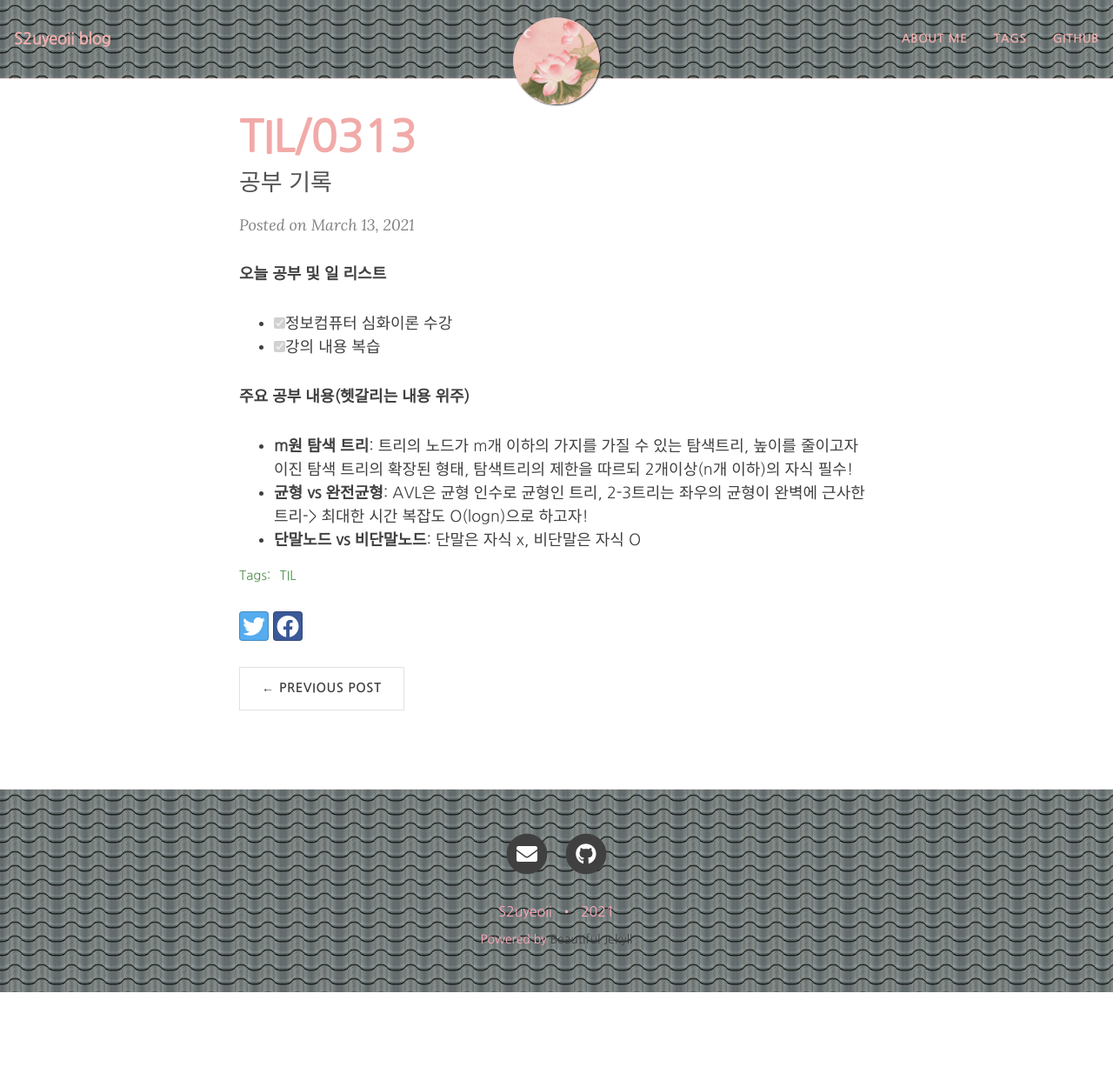
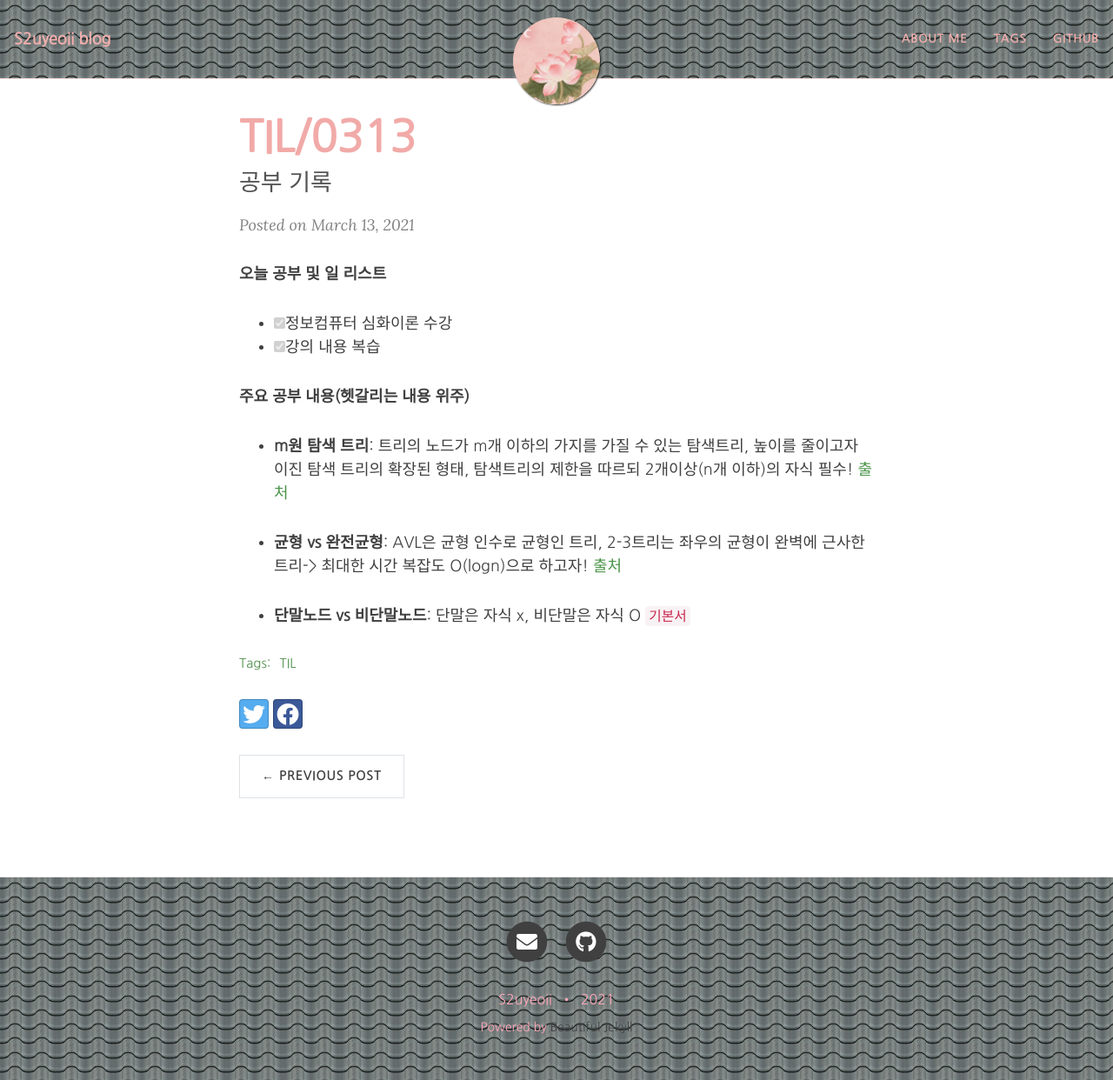
Before and after one commit to yeoneed/yeoneed.github.io, a Jekyll site: the page built from _posts/2021-03-13-TIL-0313.md, in a window 1280 px wide and 1242 px high. Shown: the whole window at 87% size. Built offline with Jekyll 4.4.1, drawn with Linux system fonts in a browser that asks for light colours; nearby versions of some CDN libraries; some web fonts are replaced; comment, search, counter and statistics services are not loaded.

Commit message:
Update 2021-03-13-TIL-0313.md

```diff
--- a/_posts/2021-03-13-TIL-0313.md
+++ b/_posts/2021-03-13-TIL-0313.md
@@ -13,6 +13,8 @@ tags: [TIL]
  - [x] 강의 내용 복습
 
 **주요 공부 내용(헷갈리는 내용 위주)**
-- <strong>m원 탐색 트리</strong>: 트리의 노드가 m개 이하의 가지를 가질 수 있는 탐색트리, 높이를 줄이고자 이진 탐색 트리의 확장된 형태, 탐색트리의 제한을 따르되 2개이상(n개 이하)의 자식 필수!
-- <strong>균형 vs 완전균형</strong>: AVL은 균형 인수로 균형인 트리, 2-3트리는 좌우의 균형이 완벽에 근사한 트리-> 최대한 시간 복잡도 O(logn)으로 하고자!
-- <strong>단말노드 vs 비단말노드</strong>: 단말은 자식 x, 비단말은 자식 O
+- <strong>m원 탐색 트리</strong>: 트리의 노드가 m개 이하의 가지를 가질 수 있는 탐색트리, 높이를 줄이고자 이진 탐색 트리의 확장된 형태, 탐색트리의 제한을 따르되 2개이상(n개 이하)의 자식 필수! [출처](https://hayden-archive.tistory.com/392)
+
+- <strong>균형 vs 완전균형</strong>: AVL은 균형 인수로 균형인 트리, 2-3트리는 좌우의 균형이 완벽에 근사한 트리-> 최대한 시간 복잡도 O(logn)으로 하고자! [출처](https://m.blog.naver.com/PostView.nhn?blogId=pqzmggg&logNo=90120883769&proxyReferer=https://www.google.com/)
+
+- <strong>단말노드 vs 비단말노드</strong>: 단말은 자식 x, 비단말은 자식 O `기본서`
```
